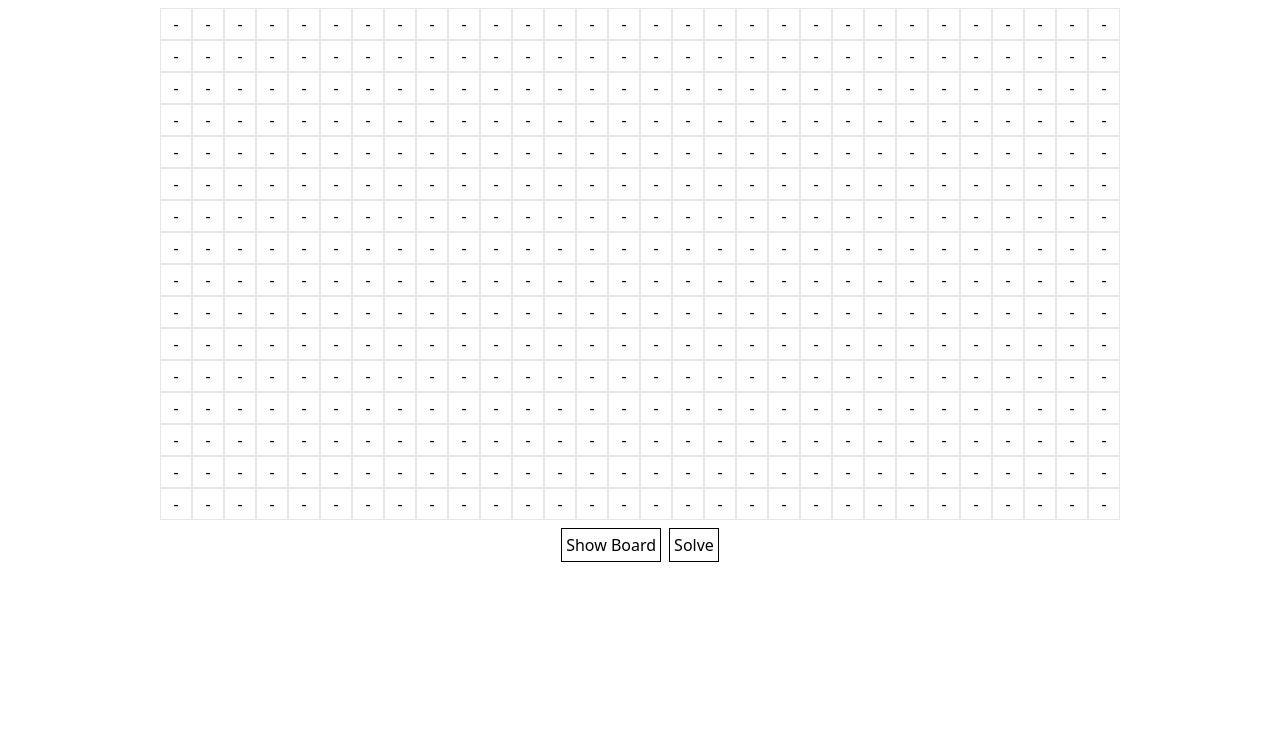
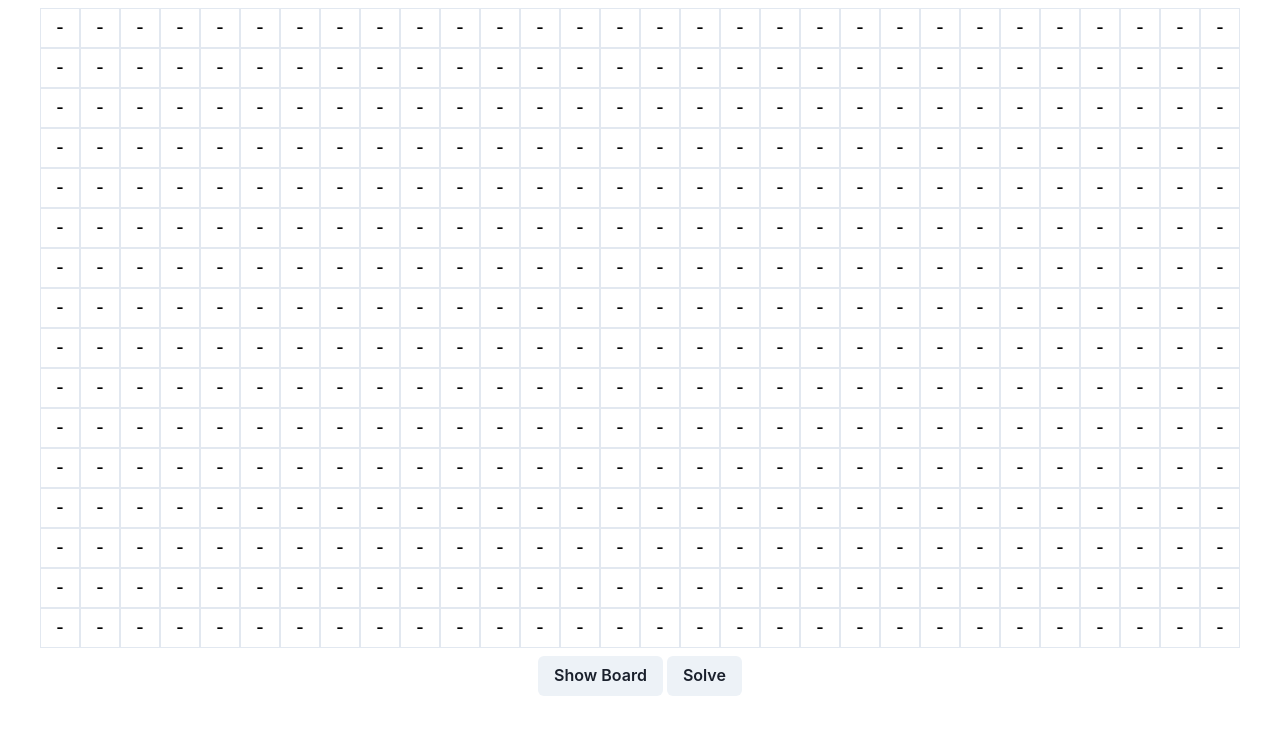
Before and after one commit to sya-ri/minesweeper, a React (Vite) app: page / in a window 1280 px wide. Shown: the top 734 px of the page. Built offline with nearby package versions, Linux system fonts and the light colour scheme.

Commit message:
feat: Migrate to chakra-ui

```diff
--- a/postcss.config.js
+++ /dev/null
@@ -1,6 +0,0 @@
-module.exports = {
-  plugins: {
-    tailwindcss: {},
-    autoprefixer: {},
-  },
-}
--- a/src/App.tsx
+++ b/src/App.tsx
@@ -1,29 +1,32 @@
 import React, { FC, useState } from 'react'
+import { Box, Button, Flex } from '@chakra-ui/react'
+import { Token } from '@chakra-ui/styled-system/dist/declarations/src/utils'
+import * as CSS from 'csstype'
 import OpenTileResult from './core/tile/OpenTileResult'
 import Solver from './core/solver/Solver'
 import Board from './core/board/Board'
 import RandomTilesGenerator from './core/generator/tile/RandomTilesGenerator'
 
-const getColor = (bomb: number): string => {
+const getColor = (bomb: number): Token<CSS.Property.Color, 'colors'> => {
   switch (bomb) {
     case 0:
-      return 'text-white'
+      return 'white'
     case 1:
-      return 'text-blue-600'
+      return 'blue.600'
     case 2:
-      return 'text-green-600'
+      return 'green.600'
     case 3:
-      return 'text-red-600'
+      return 'red.600'
     case 4:
-      return 'text-blue-800'
+      return 'blue.800'
     case 5:
-      return 'text-red-800'
+      return 'red.800'
     case 6:
-      return 'text-cyan-600'
+      return 'cyan.600'
     case 7:
-      return 'text-black'
+      return 'black'
     case 8:
-      return 'text-gray-600'
+      return 'gray.600'
     default:
       return ''
   }
@@ -32,16 +35,16 @@ const getColor = (bomb: number): string => {
 const App: FC = () => {
   const [board, setBoard] = useState<Board>(new Board(30, 16, new RandomTilesGenerator(30, 16, 99, true)))
   return (
-    <div className="mt-2">
+    <Box mt={2}>
       {board.tiles.map((tt) => (
-        <div className="flex justify-center">
+        <Flex justify="center">
           {tt.map((t) => {
             let text: string
-            let color: string = 'text-black'
+            let color: Token<CSS.Property.Color, 'colors'> = 'black'
             if (t.isOpen) {
               if (t.isBomb) {
                 text = 'X'
-                color = 'bg-red-400'
+                color = 'red.400'
               } else {
                 const bomb = board.countAroundBomb(t.x, t.y)
                 text = bomb.toString()
@@ -53,9 +56,16 @@ const App: FC = () => {
               text = '-'
             }
             return (
-              <button
-                type="button"
-                className={`w-8 h-8 shrink-0 border ${color}`}
+              <Button
+                w={10}
+                h={10}
+                flexShrink={0}
+                color={color}
+                variant="outline"
+                rounded="none"
+                transition="none"
+                cursor={t.isOpen ? 'default' : undefined}
+                _hover={t.isOpen ? {} : undefined}
                 onClick={(event) => {
                   if (event.shiftKey) {
                     board.toggleFlag(t.x, t.y)
@@ -75,15 +85,13 @@ const App: FC = () => {
                 }}
               >
                 {text}
-              </button>
+              </Button>
             )
           })}
-        </div>
+        </Flex>
       ))}
-      <div className="m-2 flex justify-center gap-2">
-        <button
-          type="button"
-          className="p-1 border border-black hover:bg-gray-200"
+      <Flex m={2} justify="center" gap={1}>
+        <Button
           onClick={() => {
             board.flatTiles.forEach((t) => {
               if (t.isBomb) {
@@ -96,10 +104,8 @@ const App: FC = () => {
           }}
         >
           Show Board
-        </button>
-        <button
-          type="button"
-          className="p-1 border border-black hover:bg-gray-200"
+        </Button>
+        <Button
           onClick={() => {
             const solver = new Solver(board)
             solver.solve()
@@ -107,9 +113,9 @@ const App: FC = () => {
           }}
         >
           Solve
-        </button>
-      </div>
-    </div>
+        </Button>
+      </Flex>
+    </Box>
   )
 }
 
--- a/src/index.css
+++ /dev/null
@@ -1,3 +0,0 @@
-@import 'tailwindcss/base';
-@import 'tailwindcss/components';
-@import 'tailwindcss/utilities';
--- a/src/main.tsx
+++ b/src/main.tsx
@@ -1,13 +1,15 @@
+import { ChakraProvider } from '@chakra-ui/react'
 import React from 'react'
 import ReactDOM from 'react-dom/client'
 import { RecoilRoot } from 'recoil'
 import App from './App'
-import './index.css'
 
 ReactDOM.createRoot(document.getElementById('root')!).render(
   <React.StrictMode>
     <RecoilRoot>
-      <App />
+      <ChakraProvider>
+        <App />
+      </ChakraProvider>
     </RecoilRoot>
   </React.StrictMode>
 )
--- a/tailwind.config.js
+++ /dev/null
@@ -1,10 +0,0 @@
-module.exports = {
-  content: [
-    './src/index.html',
-    './src/**/*.{js,ts,jsx,tsx}',
-  ],
-  theme: {
-    extend: {},
-  },
-  plugins: [],
-}
```
Also changed, not shown: package.json (+4 -3 lines), 1 other file (tests, documents, lock files or other folders).
